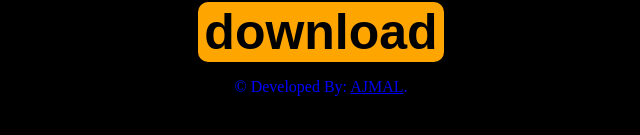
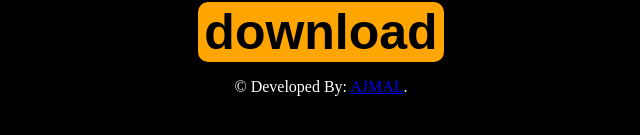
Before and after one commit to Ajmal-Achu/phub-logo-maker, a plain HTML site: page index.html in a window 1280 px wide. Shown: the part 323-458 px from the top of the page, without its empty margins (319-959 px from the left). Drawn offline with Linux system fonts and the light colour scheme.

Commit message:
Update index.html

```diff
--- a/index.html
+++ b/index.html
@@ -164,7 +164,7 @@
   </script>
 
                                         <footer id="footer">
-						<p style="color:blue;"class="copyright">&copy; Developed By: <a href="https://github.com/Ajmal-Achu">AJMAL</a>.</p>
+						<p style="color:white;"class="copyright">&copy; Developed By: <a href="https://github.com/Ajmal-Achu">AJMAL</a>.</p>
 					</footer>
 
 </body>
```
